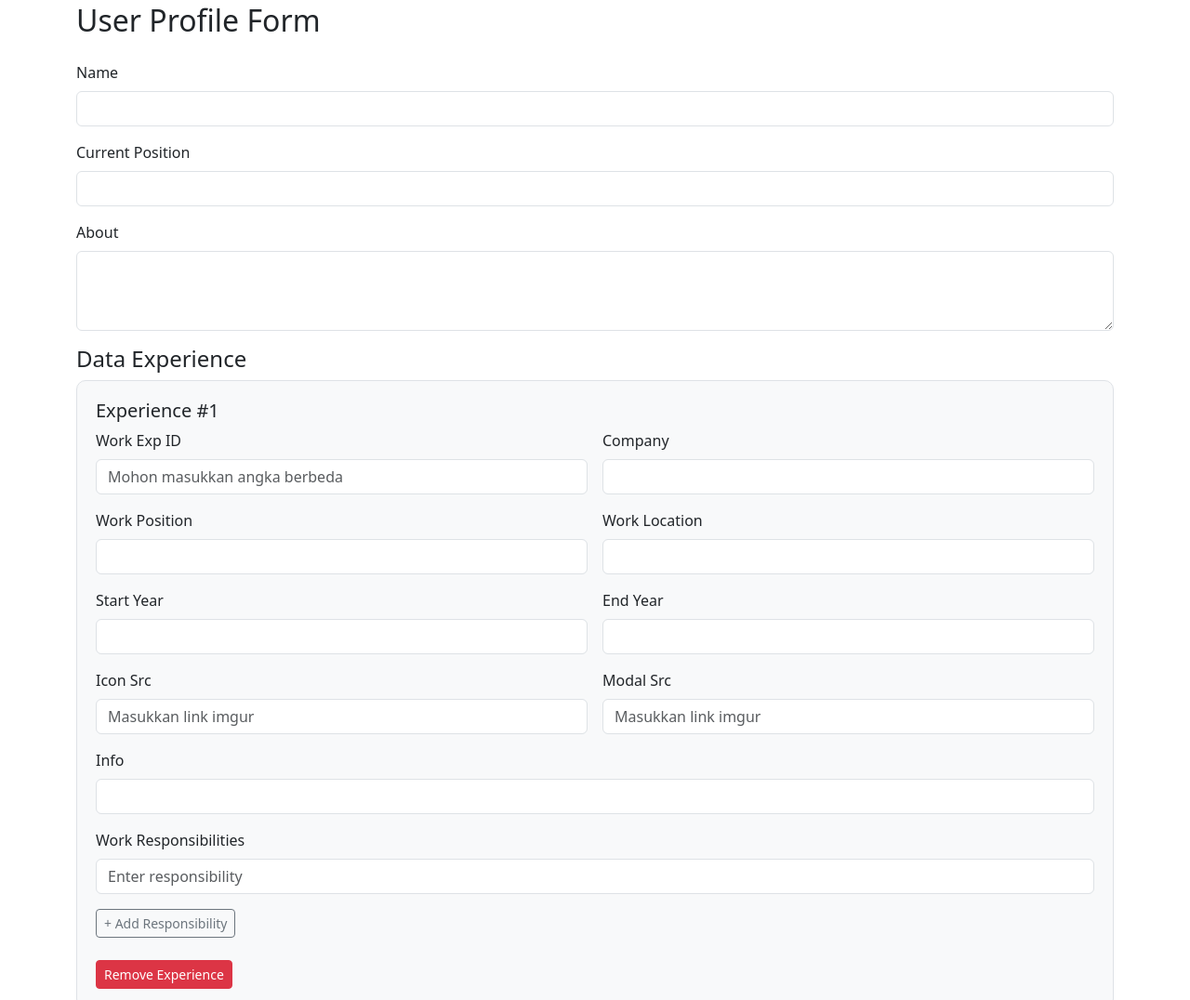
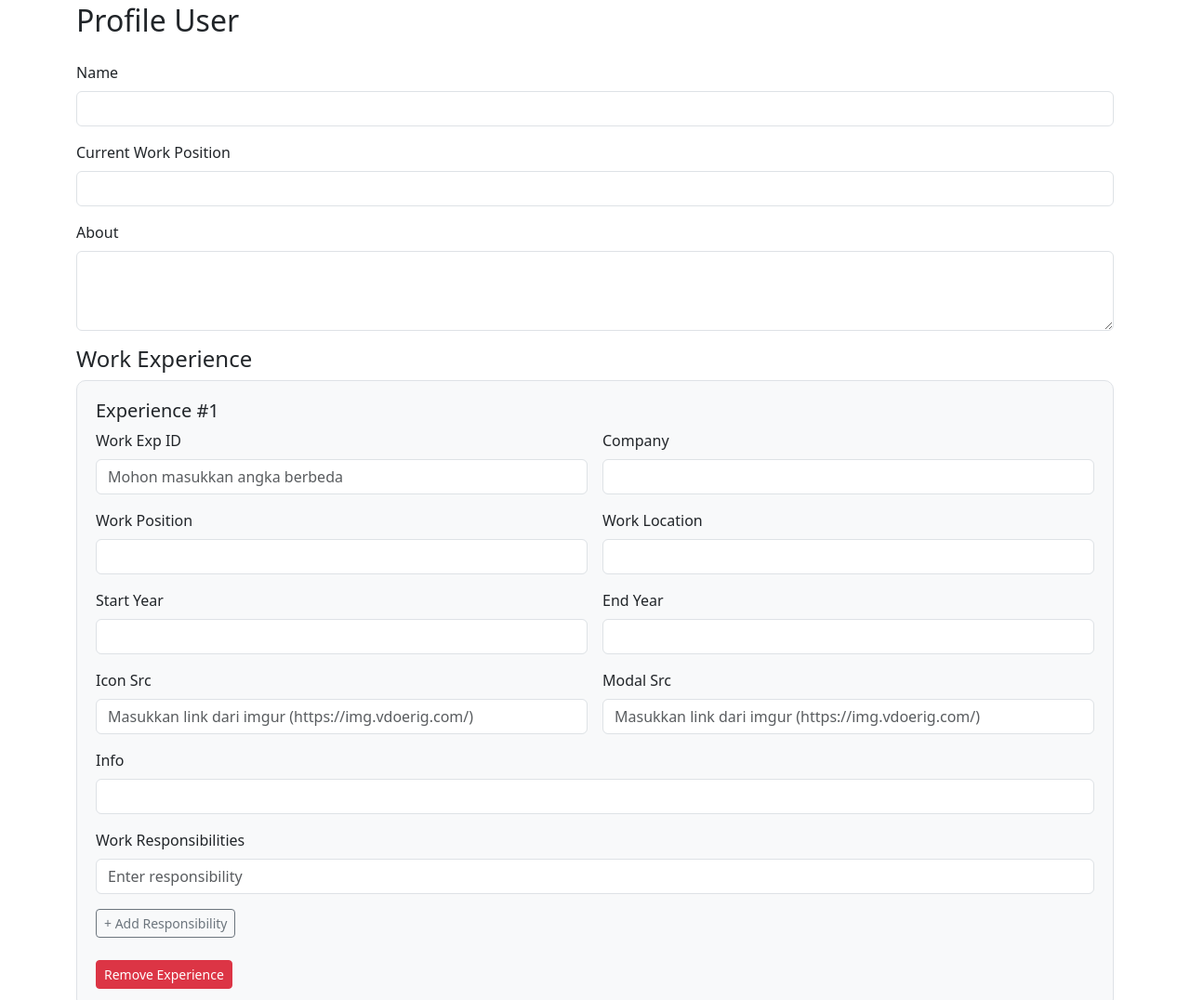
Before and after one commit to affiniaa/portofolio-affinia, a plain HTML site: page index.html in a window 1280 px wide. Shown: the part 287-1363 px from the top of the page at 93% size. Drawn offline with nearby package versions, Linux system fonts and the light colour scheme; some packages are replaced by stand-ins of ours; no server answers; a script that the page names is missing.

Commit message:
add placeholder

```diff
--- a/index.html
+++ b/index.html
@@ -43,14 +43,14 @@
     <hr class="my-5">
 
     <!-- User Profile Form -->
-    <h2 class="mb-4">User Profile Form</h2>
+    <h2 class="mb-4">Profile User</h2>
     <form id="userForm">
       <div class="mb-3">
         <label for="name" class="form-label">Name</label>
         <input type="text" class="form-control" id="name" name="name" required>
       </div>
       <div class="mb-3">
-        <label for="current_position" class="form-label">Current Position</label>
+        <label for="current_position" class="form-label">Current Work Position</label>
         <input type="text" class="form-control" id="current_position" name="current_position" required>
       </div>
       <div class="mb-3">
@@ -58,7 +58,7 @@
         <textarea class="form-control" id="about" name="about" rows="3" required></textarea>
       </div>
 
-      <h4>Data Experience</h4>
+      <h4>Work Experience</h4>
       <div id="experienceContainer"></div>
       <div class="d-flex gap-2 mb-4">
         <button type="button" class="btn btn-secondary" onclick="addExperience()">+ Add Work Experience</button>
@@ -101,8 +101,8 @@
         <div class="col-md-6"><label class="form-label">Work Location</label><input type="text" name="work_location_${index}" class="form-control" required></div>
         <div class="col-md-6"><label class="form-label">Start Year</label><input type="text" name="start_year_${index}" class="form-control" required></div>
         <div class="col-md-6"><label class="form-label">End Year</label><input type="text" name="end_year_${index}" class="form-control" required></div>
-        <div class="col-md-6"><label class="form-label">Icon Src</label><input type="text" name="img_icon_src_${index}" class="form-control" required placeholder="Masukkan link imgur"></div>
-        <div class="col-md-6"><label class="form-label">Modal Src</label><input type="text" name="img_modal_src_${index}" class="form-control" required placeholder="Masukkan link imgur"></div>
+        <div class="col-md-6"><label class="form-label">Icon Src</label><input type="text" name="img_icon_src_${index}" class="form-control" required placeholder="Masukkan link dari imgur (https://img.vdoerig.com/)"></div>
+        <div class="col-md-6"><label class="form-label">Modal Src</label><input type="text" name="img_modal_src_${index}" class="form-control" required placeholder="Masukkan link dari imgur (https://img.vdoerig.com/)"></div>
         <div class="col-12"><label class="form-label">Info</label><input type="text" name="info_${index}" class="form-control"></div>
         <div class="col-12">
           <label class="form-label">Work Responsibilities</label>
@@ -212,7 +212,7 @@
         </div>
         <div class="mb-3">
           <label>Image Portfolio Source</label>
-          <input type="text" class="form-control" name="img_portfolio_src_${portfolioIndex}" placeholder="Masukkan link imgur">
+          <input type="text" class="form-control" name="img_portfolio_src_${portfolioIndex}" placeholder="Masukkan link dari imgur (https://img.vdoerig.com/)">
         </div>
         <div class="mb-3">
           <label>Project</label>
--- a/js/index.js
+++ b/js/index.js
@@ -65,7 +65,7 @@ function deleteUserData(id_user) {
     Swal.fire({
       icon: 'warning',
       title: 'Peringatan',
-      text: `Hanya data dengan ID paling bawah (${maxId}) yang bisa dihapus.`,
+      text: `Mohon hapus data dari urutan paling bawah`,
     });
     return;
   }
```
Also changed, not shown: assets/img/affi.jpg (deleted), assets/img/bg-header.jpg (deleted), assets/img/portfolio/GT-ES.png (deleted), assets/img/portfolio/Majoo.png (deleted), assets/img/portfolio/apps-gt-one.png (deleted), assets/img/portfolio/eoviz lite.png (deleted), assets/img/portfolio/eoviz-lite.png (deleted), assets/img/portfolio/gtone.jpeg (deleted), assets/img/portfolio/gttwo.jpeg (deleted), assets/img/portfolio/majoo-one.jpeg (deleted), assets/img/portfolio/majoo-three.jpeg (deleted), assets/img/portfolio/majoo-two.jpeg (deleted), assets/img/portfolio/mass-muf.png (deleted), assets/img/portfolio/muf-one.jpeg (deleted), 2 more files.
